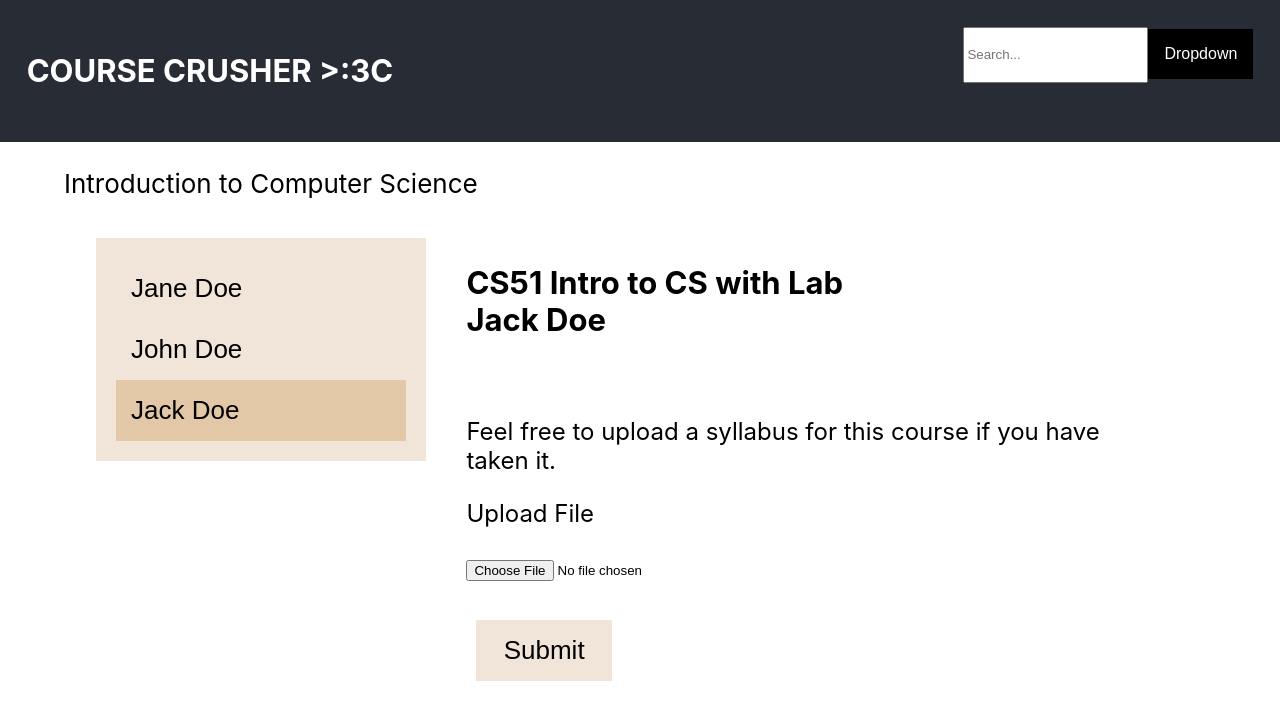
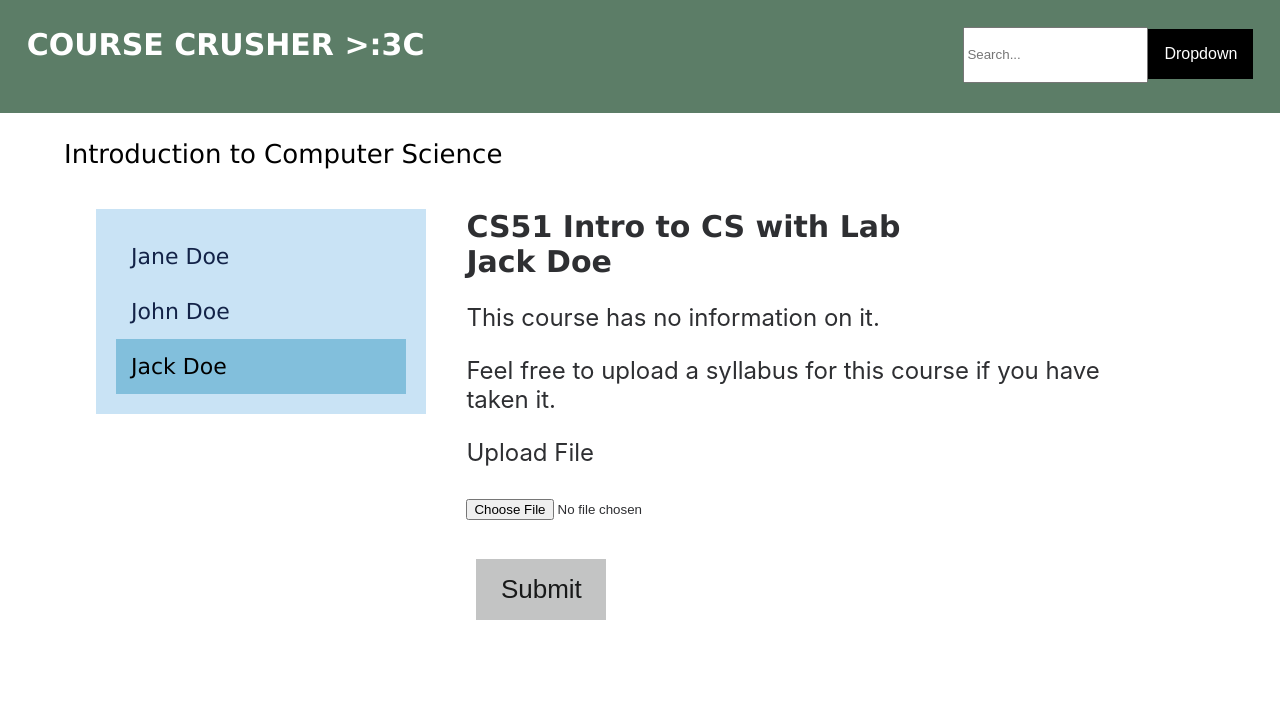
Before and after one commit to amyyu116/5c-hack-2024, a React (Create React App) app: page / in a window 1280 px wide. Both pictures are taken after a click on the button "Jack Doe". Shown: the top 720 px of the page. Built offline with nearby package versions, Linux system fonts and the light colour scheme.

Commit message:
something

```diff
--- a/src/App.css
+++ b/src/App.css
@@ -1,24 +1,25 @@
 /* unselected sidebar option */
 .unselected {
-    background-color: rgb(240, 229, 216);
+    background-color: rgb(201, 227, 245);
     border: none;
-    color: black;
+    color: rgb(19, 35, 72);
     padding: 15px 15px;
     width: 100%;
     text-align: left;
+    font-family: Verdana, sans-serif;
     text-decoration: none;
     display: inline-block;
-    font-size: calc(10px + 2vmin);
+    font-size: calc(6px + 2vmin);
     cursor: pointer;
 }
 
 /* submit button */
 .upload {
-  background-color: rgb(240, 229, 216);
+    background-color: rgb(195, 196, 196);
     border: none;
-    color: black;
+    color: rgb(24, 25, 25);
     padding: 15px 15px;
-    width: 20%;
+    width: 130px;
     text-align: center;
     margin: 10px;
     text-decoration: none;
@@ -35,15 +36,16 @@
 
 /* toggled selected button on side menu */
 .selected {
-  background-color: rgb(227, 200, 168);
-  color: black;
+  background-color: rgb(130, 191, 220);
+  color: (19, 35, 72);
   border: none;
   padding: 15px 15px;
   width: 100%;
   text-align: left;
   text-decoration: none;
+  font-family: Verdana, sans-serif;
+  font-size: calc(6px + 2vmin);
   display: inline-block;
-  font-size: calc(10px + 2vmin);
   cursor: pointer;
 }
 /* entire webpage... lol*/
@@ -51,19 +53,9 @@
   text-align: left;
 }
 
-.App-logo {
-  height: 40vmin;
-  pointer-events: none;
-}
-
-@media (prefers-reduced-motion: no-preference) {
-  .App-logo {
-    animation: App-logo-spin infinite 20s linear;
-  }
-}
 /* Top section */
 .App-header {
-  background-color: #282c34;
+  background-color: #5c7d67;
   min-height: 20%;
   display: flex;
   padding: 20pt 20pt;
@@ -76,28 +68,24 @@
 }
 /* header text - used for app title */
 h2 {
-  font-size: calc(15px + 2vmin);
+  font-size: calc(14px + 2vmin);
   padding-top: 0pt;
+  margin-top: 0pt;
+  font-family: Verdana, sans-serif;
 }
 
+.profname {
+  font-size: calc(11px + 2vmin);
+}
 
 /* body text */
 .text {
-  color: "69, 69, 69";
+  color: rbg("69, 69, 69");
   font-size: calc(10px + 2vmin);
+  font-family: Verdana, sans-serif;
   padding-left: 5%;
 }
 
-
-
-@keyframes App-logo-spin {
-  from {
-    transform: rotate(0deg);
-  }
-  to {
-    transform: rotate(360deg);
-  }
-}
 
 /* Actual Course Catalogue Section*/
 .main {
@@ -110,7 +98,7 @@ h2 {
   margin: 0 auto; /* Center the container horizontally */
   padding: 10pt 30pt; /* Add padding 10pt to the top and bottom, 30pt to the left and right */
   font-size: calc(8px + 2vmin);
-  color: black;
+  color: rgb(46, 47, 50);
 }
 
 /* sidemenu part w/ profs */
@@ -118,7 +106,7 @@ h2 {
   width: 30%;
   height: 100%;
   padding: 15pt;
-  background: rgb(240, 229, 216);
+  background: rgb(201, 227, 245);
 }
 
 /* main course description section */
@@ -135,6 +123,7 @@ h2 {
 /* Dropdown Button */
 .dropbtn {
   background-color: #000000;
+  height: 50px;
   color: white;
   padding: 16px;
   font-size: 16px;
--- a/src/App.js
+++ b/src/App.js
@@ -79,9 +79,23 @@ function App() {
   }, [CS04profs, selectedProfIndex]);
 
   // search handlers
+  // dropdown items
+
 
   const [isOpen, setIsOpen] = useState(false);
   const [searchTerm, setSearchTerm] = useState('');
+
+  const filteredItems = [
+    { name: 'Intro to Caribbean Literature' },
+    { name: 'Intermediate Ladder Theory' },
+    { name: 'Media Studies Electives' },
+    { name: 'Algorithms' },
+    { name: 'SCR Core' },
+    { name: 'Introductory Physics' },
+    { name: 'Advanced Bioinformatics' }
+  ].filter(item =>
+    item.name.toLowerCase().includes(searchTerm.toLowerCase())
+  );
 
   const toggleDropdown = () => {
     setIsOpen(!isOpen);
@@ -113,6 +127,7 @@ const handleFileSubmit = (event) => {
 
   return (
     <div className="App">
+      {/* header */}
       <header className="App-header">
         <h2>COURSE CRUSHER >:3C</h2>
         <div className="dropdown">
@@ -121,17 +136,13 @@ const handleFileSubmit = (event) => {
                 placeholder="Search..."
                 value={searchTerm}
                 onChange={handleSearch}
+                onClick={toggleDropdown}
               />
-      <button className="dropbtn" onClick={toggleDropdown}>Dropdown</button>
+            <button className="dropbtn" >Dropdown</button>
             <div id="myDropdown" className={`dropdown-content ${isOpen ? 'show' : ''}`}>
-
-        <a href="#about">About</a>
-        <a href="#base">Base</a>
-        <a href="#blog">Blog</a>
-        <a href="#contact">Contact</a>
-        <a href="#custom">Custom</a>
-        <a href="#support">Support</a>
-        <a href="#tools">Tools</a>
+              {filteredItems.map((item, index) => (
+                <a key={index} onClick={toggleDropdown}>{item.name}</a>
+              ))}
             </div>
           </div>
       </header>
@@ -158,6 +169,11 @@ const handleFileSubmit = (event) => {
               <p>{aiText}</p>
               </>
             )}
+            {CS04profs[selectedProfIndex].syllabusLink === 0 && (
+              <>
+              <span>{CS04profs[selectedProfIndex].description}</span>
+              </>
+            )}
             {CS04profs[selectedProfIndex].syllabusLink !== null && (
               <>
               <span><br></br><p></p>Feel free to upload a syllabus for this course if you have taken it. </span>
```
Lines whose indentation alone changed are shown as unchanged.
